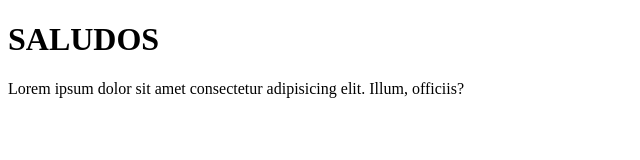
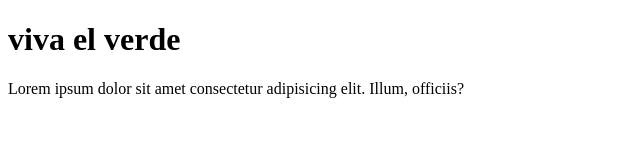
Before and after one commit to iFelise/master2, a plain HTML site: page index.html in a window 1280 px wide. Shown: the whole page, without its empty margins (0-640 px from the left). Drawn offline with Linux system fonts and the light colour scheme.

Commit message:
Se subio3

```diff
--- a/index.html
+++ b/index.html
@@ -6,7 +6,7 @@
     <title>Document</title>
 </head>
 <body>
-    <h1>SALUDOS</h1>
+    <h1>viva el verde</h1>
     <p>
         Lorem ipsum dolor sit amet consectetur adipisicing elit. Illum, officiis?
     </p>
```
